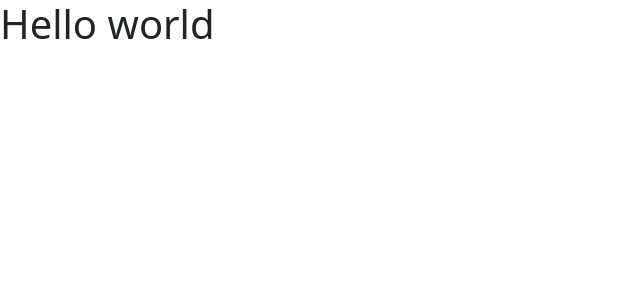
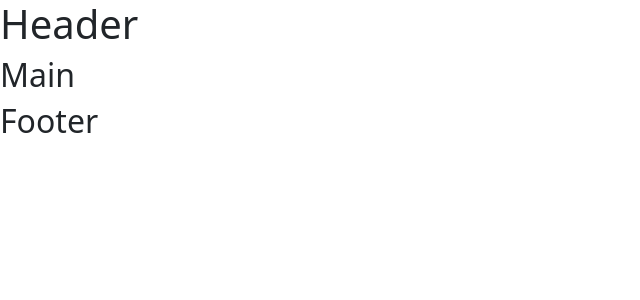
Before and after one commit to Alessandro-Fiora/react-use-state, a React (Vite) app: page / in a window 1280 px wide. Shown: the top 300 px of the page, without its empty margins (0-640 px from the left). Built offline with nearby package versions, Linux system fonts and the light colour scheme.

Commit message:
Layout structure

```diff
--- a/src/App.jsx
+++ b/src/App.jsx
@@ -1,11 +1,17 @@
 import { useState } from "react";
+
+import Header from "./components/layout/Header";
+import Main from "./components/layout/Main";
+import Footer from "./components/layout/Footer";
 
 function App() {
   // const [count, setCount] = useState(0);
 
   return (
     <>
-      <h1>Hello world</h1>
+      <Header />
+      <Main />
+      <Footer />
     </>
   );
 }
--- /dev/null
+++ b/src/components/layout/Footer.jsx
@@ -0,0 +1,3 @@
+export default function Main() {
+  return <h2>Footer</h2>;
+}
--- /dev/null
+++ b/src/components/layout/Header.jsx
@@ -0,0 +1,3 @@
+export default function Main() {
+  return <h1>Header</h1>;
+}
--- /dev/null
+++ b/src/components/layout/Main.jsx
@@ -0,0 +1,3 @@
+export default function Main() {
+  return <h2>Main</h2>;
+}
```
